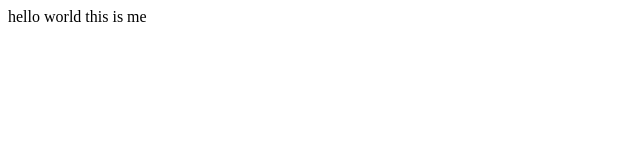
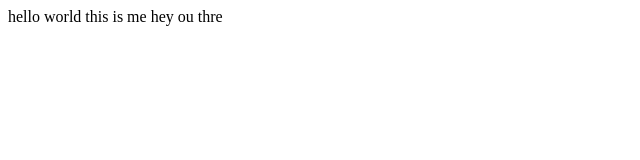
Before and after one commit to faris160012/git_test, a plain HTML site: page index.html in a window 1280 px wide. Shown: the full height of the page, 0-640 px from the left. Drawn offline with Linux system fonts and the light colour scheme.

Commit message:
new edit

```diff
--- a/index.html
+++ b/index.html
@@ -9,5 +9,6 @@
 <body>
     hello world
     this is me
+    hey ou thre
 </body>
 </html>
```
